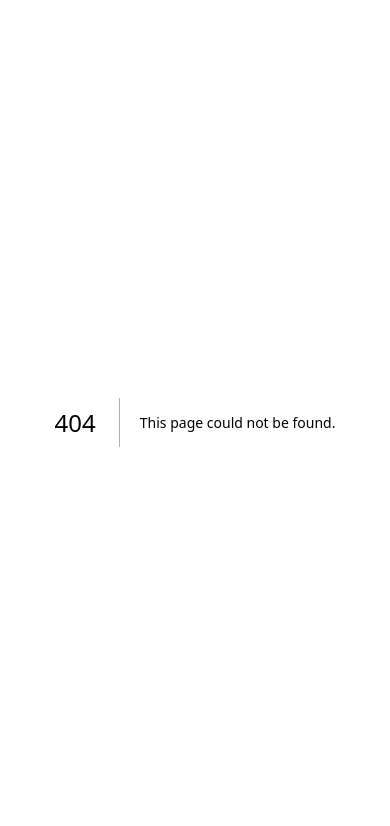
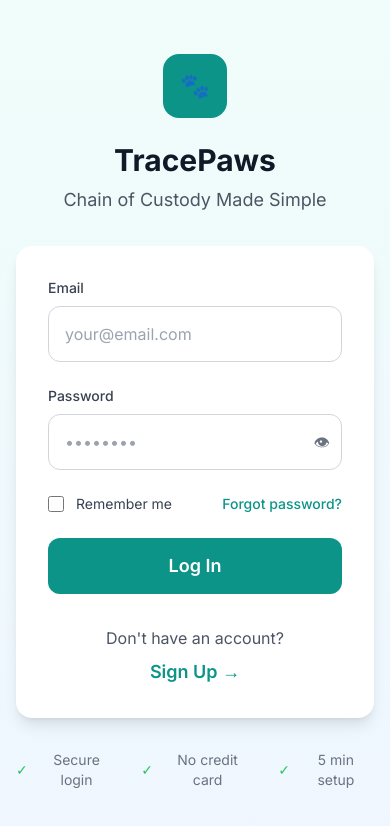
Before and after one commit to trace-paws/tracepaws, a Next.js app: page /login in a window 390 px wide. Before the commit this address had no page. Shown: the top 826 px of the page. Built offline with nearby package versions, Linux system fonts and the light colour scheme; no server answers.

Commit message:
Implement W9 login wireframe with live database authentication and mobile optimization

```diff
--- /dev/null
+++ b/app/(auth)/login/page.tsx
@@ -0,0 +1,203 @@
+'use client'
+
+import { useState } from 'react'
+import { useRouter } from 'next/navigation'
+import Link from 'next/link'
+import { supabase } from '@/lib/supabase/client'
+
+// W9 Wireframe Implementation - Mobile-optimized login form
+export default function LoginPage() {
+  const [email, setEmail] = useState('')
+  const [password, setPassword] = useState('')
+  const [rememberMe, setRememberMe] = useState(false)
+  const [loading, setLoading] = useState(false)
+  const [error, setError] = useState<string | null>(null)
+  const [showPassword, setShowPassword] = useState(false)
+  const router = useRouter()
+
+  const handleLogin = async (e: React.FormEvent) => {
+    e.preventDefault()
+    setLoading(true)
+    setError(null)
+
+    try {
+      // Sign in with Supabase Auth
+      const { data, error: authError } = await supabase.auth.signInWithPassword({
+        email: email.toLowerCase().trim(),
+        password
+      })
+
+      if (authError) throw authError
+      if (!data.user) throw new Error('Login failed')
+
+      // Get user profile and organization context
+      const { data: userProfile, error: profileError } = await supabase
+        .from('users')
+        .select(`
+          *,
+          organization:organizations(*)
+        `)
+        .eq('auth_id', data.user.id)
+        .single()
+
+      if (profileError) throw new Error('User profile not found')
+      if (!userProfile.is_active) throw new Error('Account deactivated')
+
+      console.log('Login successful:', userProfile.email)
+
+      // Redirect to dashboard
+      router.push('/dashboard')
+
+    } catch (error: any) {
+      console.error('Login error:', error)
+      setError(error.message || 'Login failed. Please try again.')
+    } finally {
+      setLoading(false)
+    }
+  }
+
+  // W9 Wireframe Layout Implementation
+  return (
+    <div className="min-h-screen bg-gradient-to-b from-teal-50 to-blue-50 flex items-center justify-center p-4">
+      <div className="w-full max-w-md">
+
+        {/* Logo Section - W9 Wireframe */}
+        <div className="text-center mb-8">
+          <div className="w-16 h-16 bg-teal-600 rounded-2xl flex items-center justify-center mx-auto mb-6">
+            <span className="text-2xl text-white">🐾</span>
+          </div>
+          <h1 className="text-3xl font-bold text-gray-900 mb-2">TracePaws</h1>
+          <p className="text-lg text-gray-600">Chain of Custody Made Simple</p>
+        </div>
+
+        {/* Login Form Card */}
+        <div className="bg-white rounded-2xl shadow-lg p-8">
+          <form onSubmit={handleLogin} className="space-y-6">
+
+            {/* Error Alert */}
+            {error && (
+              <div className="bg-red-50 border border-red-200 rounded-xl p-4">
+                <div className="flex items-center">
+                  <span className="text-red-500 text-xl mr-3">⚠️</span>
+                  <p className="text-red-700 text-sm">{error}</p>
+                </div>
+              </div>
+            )}
+
+            {/* Email Field - W9 Wireframe */}
+            <div className="space-y-2">
+              <label htmlFor="email" className="block text-sm font-medium text-gray-700">
+                Email
+              </label>
+              <input
+                id="email"
+                type="email"
+                placeholder="your@email.com"
+                value={email}
+                onChange={(e) => setEmail(e.target.value)}
+                required
+                className="w-full h-14 px-4 text-base border border-gray-300 rounded-xl focus:ring-2 focus:ring-teal-500 focus:border-teal-500 transition-colors"
+                autoComplete="email"
+                autoCapitalize="none"
+                spellCheck={false}
+              />
+            </div>
+
+            {/* Password Field - W9 Wireframe */}
+            <div className="space-y-2">
+              <label htmlFor="password" className="block text-sm font-medium text-gray-700">
+                Password
+              </label>
+              <div className="relative">
+                <input
+                  id="password"
+                  type={showPassword ? "text" : "password"}
+                  placeholder="••••••••"
+                  value={password}
+                  onChange={(e) => setPassword(e.target.value)}
+                  required
+                  className="w-full h-14 px-4 pr-12 text-base border border-gray-300 rounded-xl focus:ring-2 focus:ring-teal-500 focus:border-teal-500 transition-colors"
+                  autoComplete="current-password"
+                />
+                <button
+                  type="button"
+                  className="absolute right-3 top-1/2 transform -translate-y-1/2 text-gray-500 hover:text-gray-700"
+                  onClick={() => setShowPassword(!showPassword)}
+                >
+                  {showPassword ? '🙈' : '👁'}
+                </button>
+              </div>
+            </div>
+
+            {/* Remember Me + Forgot Password - W9 Wireframe */}
+            <div className="flex items-center justify-between">
+              <div className="flex items-center space-x-3">
+                <input
+                  id="remember"
+                  type="checkbox"
+                  checked={rememberMe}
+                  onChange={(e) => setRememberMe(e.target.checked)}
+                  className="h-4 w-4 text-teal-600 focus:ring-teal-500 border-gray-300 rounded"
+                />
+                <label htmlFor="remember" className="text-sm text-gray-700">
+                  Remember me
+                </label>
+              </div>
+              <Link
+                href="/forgot-password"
+                className="text-sm text-teal-600 hover:text-teal-500 font-medium"
+              >
+                Forgot password?
+              </Link>
+            </div>
+
+            {/* Login Button - W9 Wireframe */}
+            <button
+              type="submit"
+              disabled={loading}
+              className="w-full h-14 bg-teal-600 text-white text-lg font-semibold rounded-xl hover:bg-teal-700 focus:ring-2 focus:ring-teal-500 focus:ring-offset-2 disabled:opacity-50 disabled:cursor-not-allowed transition-all duration-200 active:scale-[0.98]"
+            >
+              {loading ? (
+                <div className="flex items-center justify-center">
+                  <div className="w-5 h-5 border-2 border-white border-t-transparent rounded-full animate-spin mr-2"></div>
+                  Signing in...
+                </div>
+              ) : (
+                'Log In'
+              )}
+            </button>
+          </form>
+
+          {/* Signup Link - W9 Wireframe */}
+          <div className="mt-8 text-center">
+            <p className="text-gray-600 mb-2">Don't have an account?</p>
+            <Link
+              href="/signup"
+              className="text-teal-600 hover:text-teal-500 font-semibold text-lg"
+            >
+              Sign Up →
+            </Link>
+          </div>
+        </div>
+
+        {/* Trust Indicators */}
+        <div className="mt-8 text-center">
+          <div className="flex justify-center space-x-6 text-sm text-gray-500">
+            <div className="flex items-center space-x-2">
+              <span className="text-green-500">✓</span>
+              <span>Secure login</span>
+            </div>
+            <div className="flex items-center space-x-2">
+              <span className="text-green-500">✓</span>
+              <span>No credit card</span>
+            </div>
+            <div className="flex items-center space-x-2">
+              <span className="text-green-500">✓</span>
+              <span>5 min setup</span>
+            </div>
+          </div>
+        </div>
+      </div>
+    </div>
+  )
+}
```
